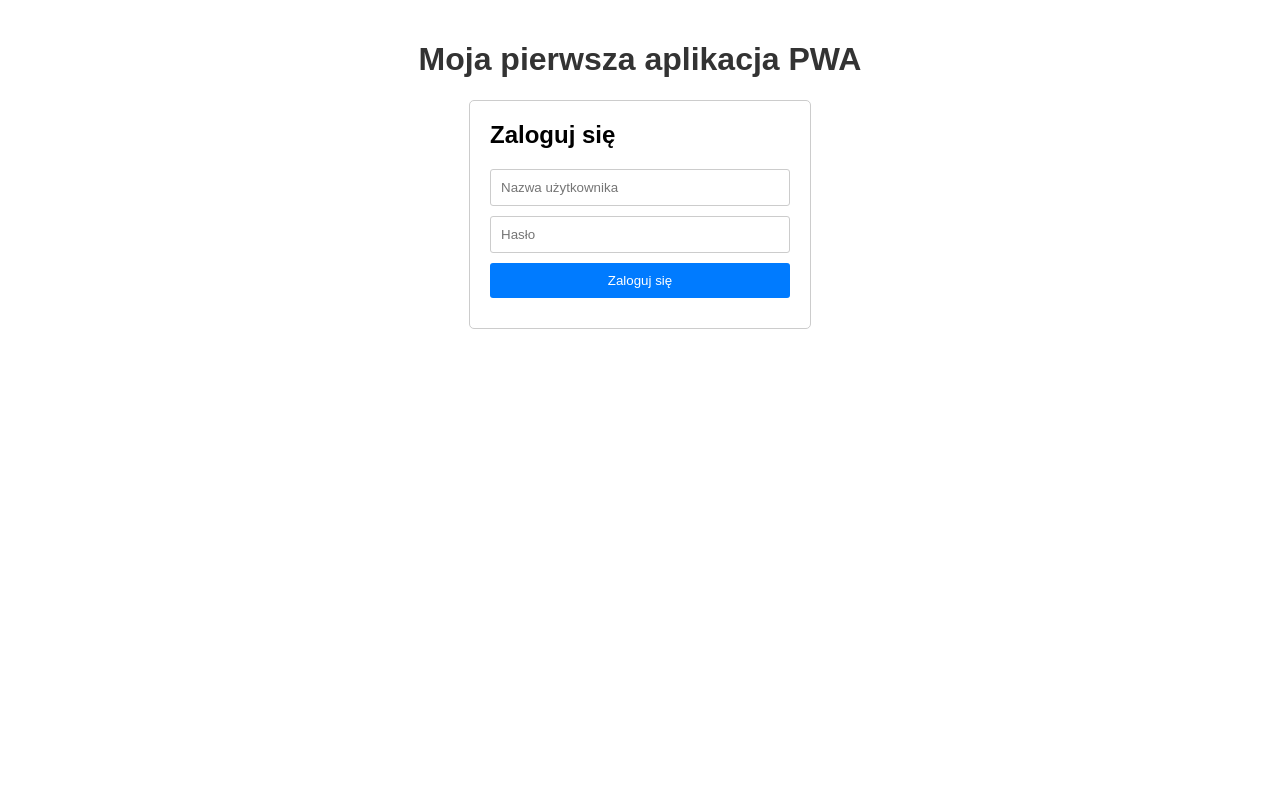
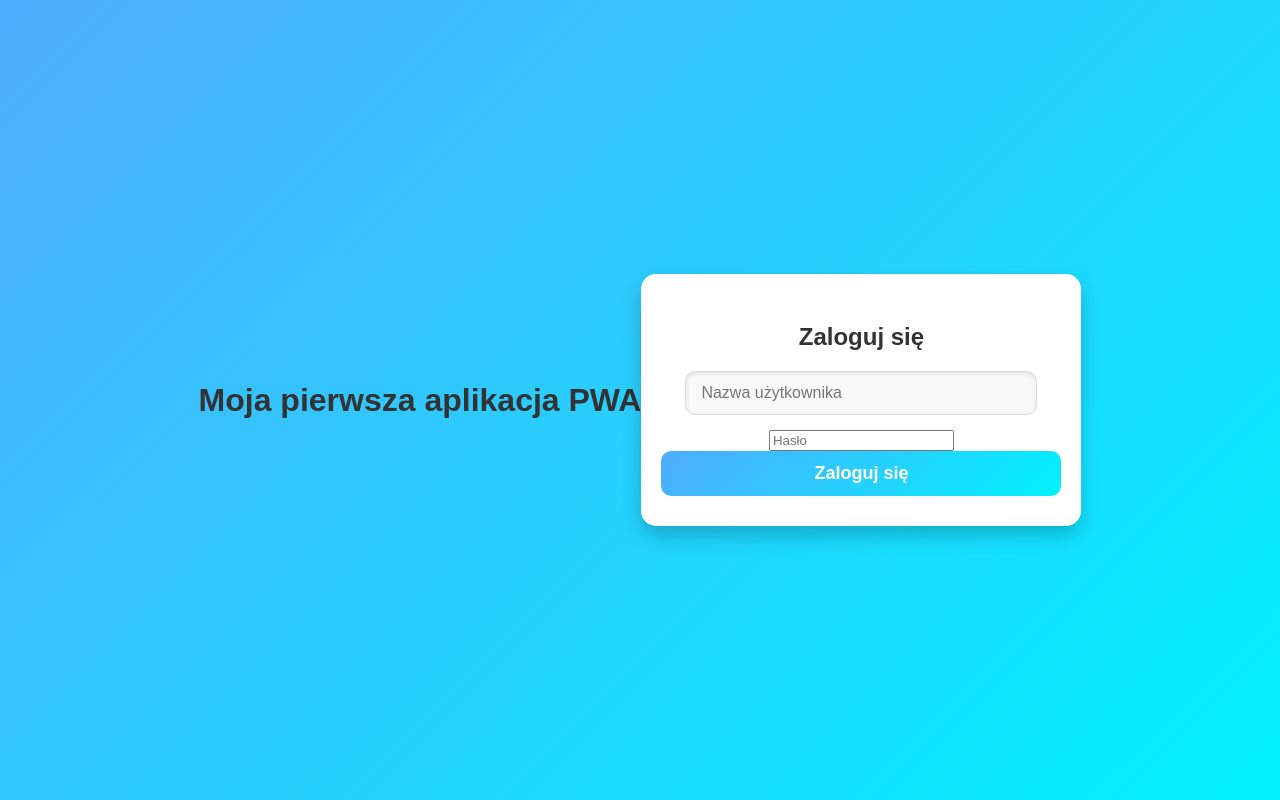
Before and after one commit to Kefirele/CwAplikacje, a plain HTML site: page index.html in a window 1280 px wide. Drawn offline with Linux system fonts and the light colour scheme.

Commit message:
Update style.css

```diff
--- a/style.css
+++ b/style.css
@@ -1,86 +1,95 @@
-/* style.css */
-
 body {
-    font-family: Arial, sans-serif;
-    padding: 20px;
     margin: 0;
-}
-
-header {
-    text-align: center;
-}
-
-h1 {
+    padding: 0;
+    font-family: Arial, Verdana, Tahoma, sans-serif;
+    background: linear-gradient(135deg, #4facfe, #00f2fe);
+    height: 100vh;
+    display: flex;
+    justify-content: center;
+    align-items: center;
     color: #333;
 }
 
 #login {
-    max-width: 300px;
-    margin: 0 auto;
-    padding: 20px;
-    border: 1px solid #ccc;
-    border-radius: 5px;
+    width: 100%;
+    max-width: 400px;
+    background: #ffffff;
+    padding: 30px 20px;
+    border-radius: 15px;
+    box-shadow: 0 10px 20px rgba(0, 0, 0, 0.2);
+    text-align: center;
+    animation: fadeIn 0.8s ease-out;
 }
 
-h2 {
-    margin-top: 0;
+@keyframes fadeIn {
+    from {
+        opacity: 0;
+        transform: scale(0.9);
+    }
+    to {
+        opacity: 1;
+        transform: scale(1);
+    }
 }
 
-input[type="text"],
-input[type="password"],
-button[type="submit"] {
-    width: 100%;
-    padding: 10px;
-    margin-bottom: 10px;
-    box-sizing: border-box;
+#login h2 {
+    font-size: 24px;
+    margin-bottom: 20px;
+    color: #333;
 }
 
-input[type="text"],
-input[type="password"] {
-    border: 1px solid #ccc;
-    border-radius: 3px;
+#login input[type="text"],
+#login input[type="email"] {
+    width: 80%;
+    padding: 12px 15px;
+    margin-bottom: 15px;
+    border: 1px solid #ddd;
+    border-radius: 10px;
+    font-size: 16px;
+    background-color: #f9f9f9;
+    box-shadow: inset 0 2px 4px rgba(0, 0, 0, 0.1);
+    transition: border-color 0.3s ease, box-shadow 0.3s ease;
 }
 
-button[type="submit"] {
-    background-color: #007bff;
+#login input[type="text"]:focus,
+#login input[type="email"]:focus {
+    border-color: #4facfe;
+    box-shadow: 0 0 5px rgba(79, 172, 254, 0.5);
+    outline: none;
+}
+
+#login button {
+    width: 100%;
+    padding: 12px;
+    background: linear-gradient(135deg, #4facfe, #00f2fe);
     color: white;
     border: none;
-    border-radius: 3px;
+    border-radius: 10px;
+    font-size: 18px;
+    font-weight: bold;
     cursor: pointer;
+    transition: transform 0.3s ease, box-shadow 0.3s ease;
 }
 
-button[type="submit"]:hover {
-    background-color: #0056b3;
+#login button:hover {
+    transform: translateY(-2px);
+    box-shadow: 0 5px 10px rgba(79, 172, 254, 0.4);
 }
 
-#dashboard {
-    max-width: 300px;
-    margin: 0 auto;
-    padding: 20px;
-    border: 1px solid #ccc;
-    border-radius: 5px;
+#logoutButton {
+    margin-top: 20px;
+    padding: 10px 20px;
+    background: linear-gradient(135deg, #ff6a95, #ff5370);
+    color: white;
+    border: none;
+    border-radius: 10px;
+    font-size: 16px;
+    font-weight: bold;
+    cursor: pointer;
+    transition: transform 0.3s ease, box-shadow 0.3s ease;
 }
 
-#dashboard h2 {
-    margin-top: 0;
+#logoutButton:hover {
+    transform: translateY(-2px);
+    box-shadow: 0 5px 10px rgba(255, 83, 112, 0.4);
 }
-
-#dashboard p {
-    margin-top: 10px;
-}
-
-#dashboard button {
-    display: block;
-    width: 100%;
-    padding: 10px;
-    margin-top: 20px;
-    background-color: #dc3545;
-    color: white;
-    border: none;
-    border-radius: 3px;
-    cursor: pointer;
-}
-
-#dashboard button:hover {
-    background-color: #c82333;
-}
```
